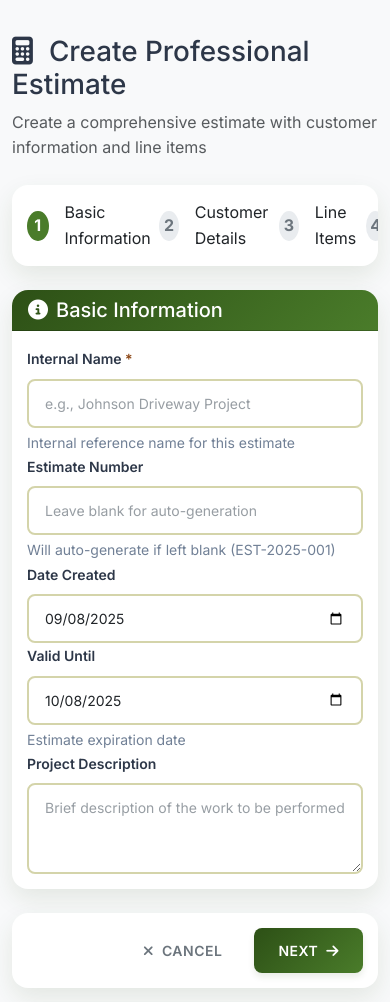
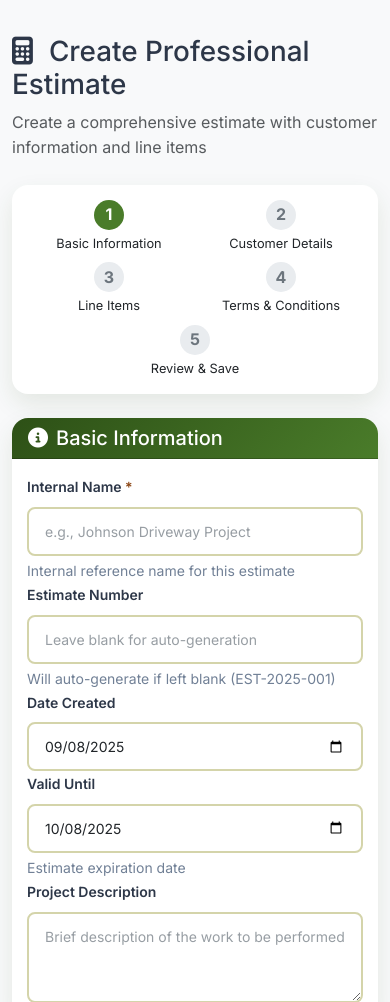
Before and after one commit to JBailey273/JobToolV2, a Django app: page /estimates/create/ in a window 390 px wide. Shown: the part 135-1137 px from the top of the page. Run offline with Django 5.2, Linux system fonts and the light colour scheme; a user stored in the database is signed in; tables that the repository leaves empty hold one stand-in row (values such as "Sample post"); grey boxes marked "Sample" are stand-in pictures; parts of the project's set-up code (start-up, migrations or seed data) failed here and were passed over.

Commit message:
Make progress steps responsive on mobile

```diff
--- a/jobtracker/static/css/squire.css
+++ b/jobtracker/static/css/squire.css
@@ -1120,6 +1120,7 @@ textarea:focus {
     align-items: center;
     justify-content: center;
     font-weight: bold;
+    flex: 0 0 30px;
 }
 
 .step-indicator.active {
@@ -1130,6 +1131,37 @@ textarea:focus {
 .step-indicator.completed {
     background: var(--success-color);
     color: white;
+}
+
+#progress-steps {
+    flex-wrap: wrap;
+    gap: 0.5rem;
+}
+
+#progress-steps > div {
+    display: flex;
+    align-items: center;
+}
+
+@media (max-width: 576px) {
+    #progress-steps {
+        justify-content: center;
+    }
+
+    #progress-steps > div {
+        flex: 1 1 45%;
+        flex-direction: column;
+        text-align: center;
+    }
+
+    #progress-steps .step-indicator {
+        margin-right: 0 !important;
+        margin-bottom: 0.25rem;
+    }
+
+    #progress-steps > div span {
+        font-size: 0.8rem;
+    }
 }
 
 .material-total {
```
